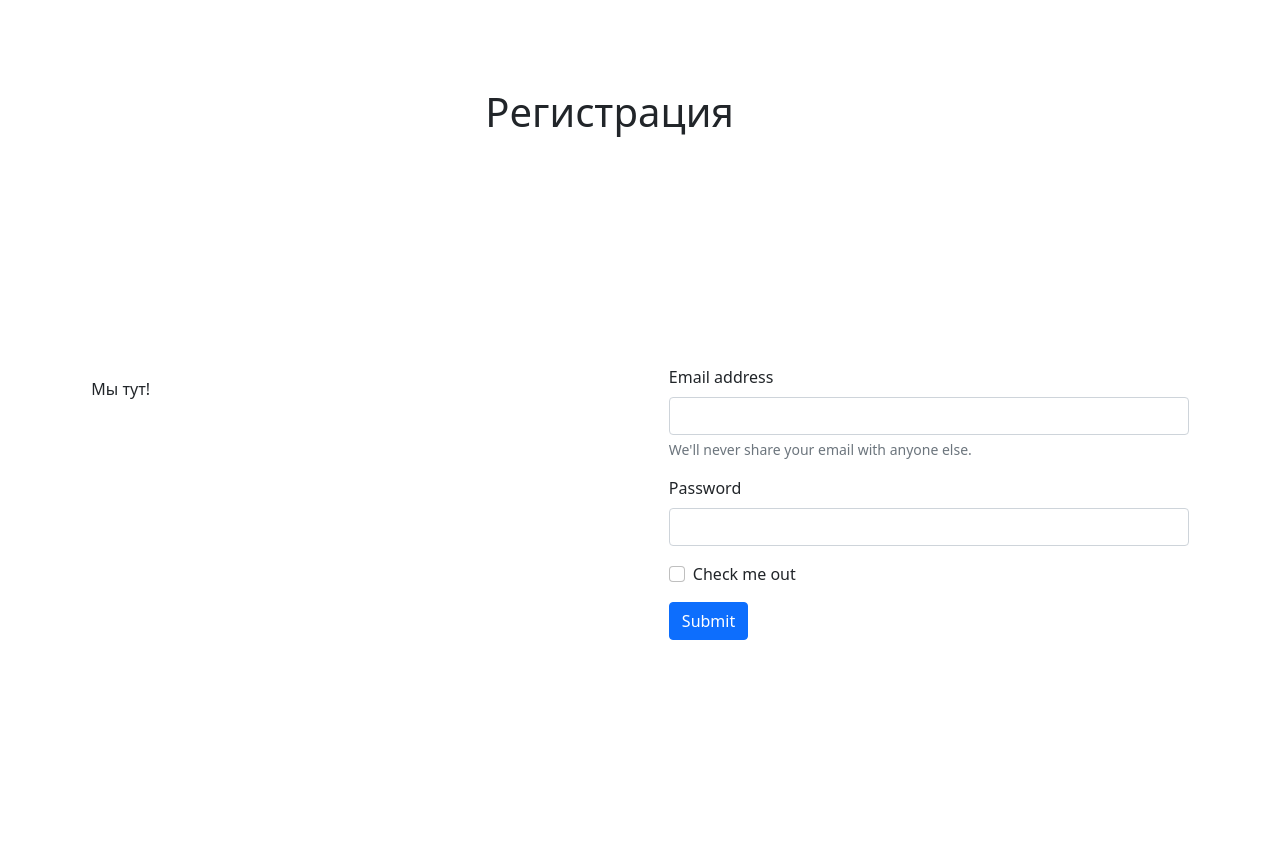
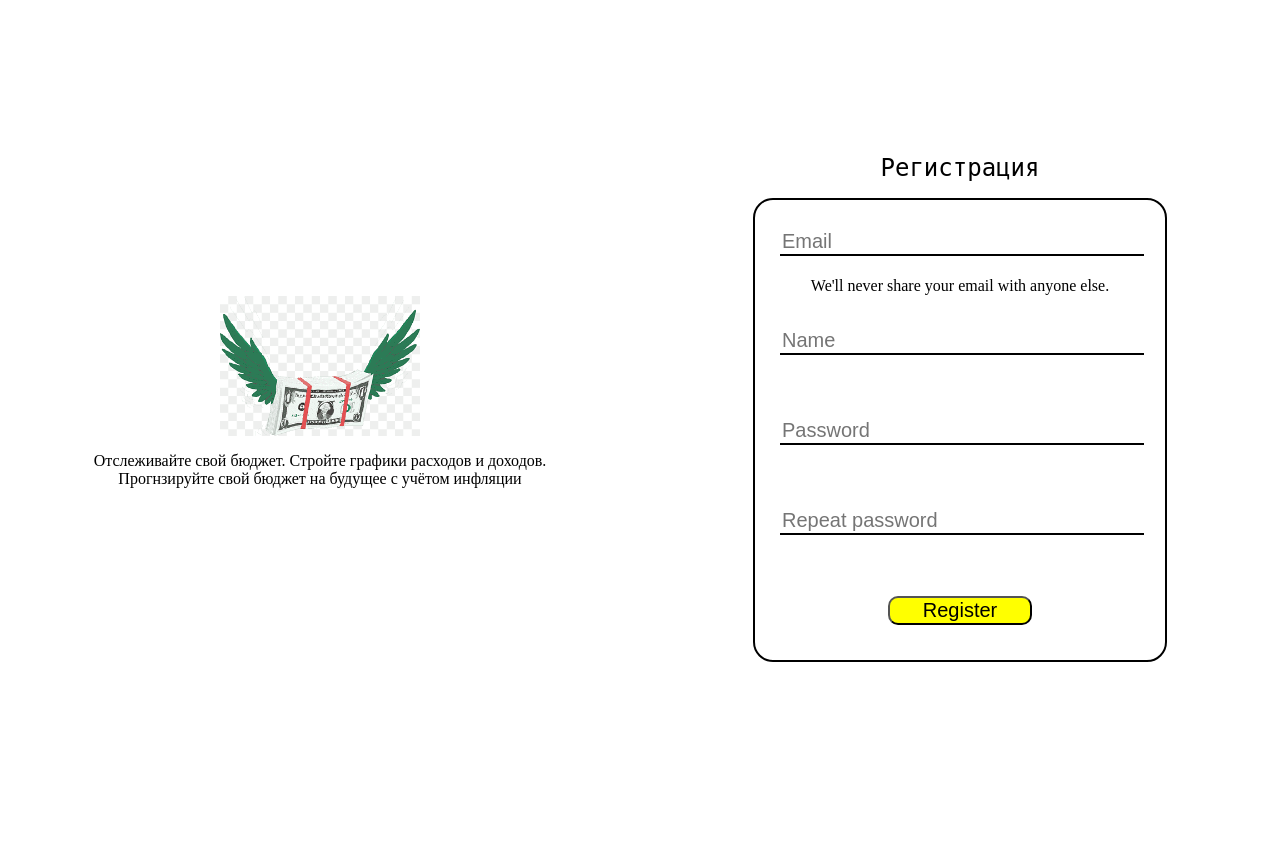
Before and after one commit to 08-06-a-05/project-g, a Django app: page /main_page/registration in a window 1280 px wide. After the commit the page ends 662 px from the top, so only its background shows below. Run offline with Django 4.2, Linux system fonts and the light colour scheme.

Commit message:
Registration page ready to work

```diff
--- a/Moneysite/Moneysite/settings.py
+++ b/Moneysite/Moneysite/settings.py
@@ -120,6 +120,10 @@ USE_TZ = True
 
 STATIC_URL = 'static/'
 
+STATICFILES_DIRS=[
+    os.path.join(BASE_DIR,'static'),
+]
+
 # Default primary key field type
 # https://docs.djangoproject.com/en/4.0/ref/settings/#default-auto-field
 
--- a/Moneysite/main_page/static/css/registration_page.css
+++ b/Moneysite/main_page/static/css/registration_page.css
@@ -1,36 +1,117 @@
+html {
+    position: absolute;
+    top: 0;
+    bottom: 0;
+    left: 0;
+    right: 0;
+    min-height: 100%;
+}
+
+body {
+    min-height: 100%;
+    margin: 0;
+}
+
 .root{
-    display:block;
-    width:auto;
-    margin:2.5%;
+    display:flex;
     flex-direction: row;
-    height:100vh;
+    min-height: 100vh;
+    min-width: 300px;
+}
 
+.registration_container{
+    display: flex;
+    width:50%;
+    margin: auto;
+    flex-direction: column;
+    height:100%;
 }
-.desc_and_reg{
+
+.information_container{
     display: flex;
-    width:auto;
-    margin:2.5%;
-    flex-direction: row;
-    height:70%;
+    width:50%;
+    margin: auto;
+    flex-direction: column;
+    height:100%;
 }
+
 .name{
-    width:90%;
-    height:20%;
-    margin: 2.5%;
+    font-size: 24px;
+    font-family: monospace;
+    margin: 16px auto;
+}
+
+.registration_form{
+    width:400px;
+    border: 2px solid black;
+    padding:5px;
+    border-radius: 20px;
+    height:450px;
     display: flex;
-}
-.text{
+    flex-direction: column;
     margin:auto;
 }
-.registration_container{
-    min-height: 250px;
-    display: block;
-    width:45%;
+
+.mb-3{
+    margin: 0 auto;
+    width:90%;
+    display: flex;
+    flex-direction: column;
+    height: 20%;
+}
+
+.form-control{
+    border:0;
+    box-shadow: 0 2px 0 0 black;
+    outline:none;
     margin: auto;
+    width: 100%;
+    font-size: 20px;
+}
+.form-control:focus{
+    box-shadow: 0 2px 0 0 red;
+}
+.form-text{
+    margin: 0 auto;
+}
+.registration_button{
+    font-size: 20px;
+    width:40%;
+    margin: auto;
+    background-color: yellow;
+    border-radius: 10px;
+}
+
+.logo{
+    width: 200px;
+    height: auto;
+    margin: auto;
+}
+.description{
+    font-size: 16px;
+    text-align: center;
+    margin: 16px 50px;
+}
+
+@media screen and (max-width:1000px)
+{
+    .information_container{
+        display: none;
+    }
+    .registration_container{
+        width: 100%;
+    }
 }
 @media screen and (max-width:450px)
 {
-    .desc_and_reg{
-        flex-direction: column;
+    .information_container{
+        display: none;
     }
+    .registration_container{
+        width: 100%;
+    }
+    .registration_form{
+        width:85vw;
+    }
+
 }
--- a/Moneysite/main_page/templates/registration_page.html
+++ b/Moneysite/main_page/templates/registration_page.html
@@ -11,31 +11,30 @@
 
 {% block content %}
     <div class="root">
-        <div class="name">
-            <h1 class="text">Регистрация</h1>
-        </div>
-        <div class=desc_and_reg>
-            <div class="registration_container">
-                <p class="description">Мы тут!</p>
+        <div class="information_container">
+            <img class="logo" src="{% static 'logo.png' %}" alt="Упс... Кажется, картинка где-то потерялась. Мы скоро все исправим">
+            <p class="description">Отслеживайте свой бюджет. Стройте графики расходов и доходов. Прогнзируйте свой бюджет на будущее с учётом инфляции</p>
         </div>
         <div class="registration_container">
-                <form action="POST" name="registration_form">
+            <p class="name">Регистрация</p>
+            <form class="registration_form" action="POST" name="registration_form">
                 <div class="mb-3">
-                    <label for="exampleInputEmail1" class="form-label">Email address</label>
-                    <input type="email" class="form-control" id="exampleInputEmail1" aria-describedby="emailHelp">
+                    <input type="email" class="form-control" id="exampleInputEmail1" aria-describedby="emailHelp" placeholder="Email">
                     <div id="emailHelp" class="form-text">We'll never share your email with anyone else.</div>
                 </div>
                 <div class="mb-3">
-                    <label for="exampleInputPassword1" class="form-label">Password</label>
-                    <input type="password" class="form-control" id="exampleInputPassword1">
+                    <input type="name" class="form-control" id="exampleInputPassword1" placeholder="Name">
                     </div>
-                    <div class="mb-3 form-check">
-                    <input type="checkbox" class="form-check-input" id="exampleCheck1">
-                    <label class="form-check-label" for="exampleCheck1">Check me out</label>
+                <div class="mb-3">
+                    <input type="password" class="form-control" id="exampleInputPassword1" placeholder="Password">
                 </div>
-                    <button type="submit" class="btn btn-primary">Submit</button>
+                <div class="mb-3">
+                    <input type="password" class="form-control" id="exampleInputPassword1" placeholder="Repeat password">
+                </div>
+                <div class="mb-3">
+                    <button type="submit" class="registration_button">Register</button>
+                </div>
             </form>
         </div>
     </div>
-    </div>
 {% endblock %}
--- a/Moneysite/templates/base.html
+++ b/Moneysite/templates/base.html
@@ -6,7 +6,7 @@
         <meta charset="UTF-8">
         <meta http-equiv="X-UA-Compatible" content="IE=edge">
         <meta name="viewport" content="width=device-width, initial-scale=1.0">
-        <link href="https://cdn.jsdelivr.net/npm/bootstrap@5.1.3/dist/css/bootstrap.min.css" rel="stylesheet" integrity="sha384-1BmE4kWBq78iYhFldvKuhfTAU6auU8tT94WrHftjDbrCEXSU1oBoqyl2QvZ6jIW3" crossorigin="anonymous">
+        <!--<link href="https://cdn.jsdelivr.net/npm/bootstrap@5.1.3/dist/css/bootstrap.min.css" rel="stylesheet" integrity="sha384-1BmE4kWBq78iYhFldvKuhfTAU6auU8tT94WrHftjDbrCEXSU1oBoqyl2QvZ6jIW3" crossorigin="anonymous">-->
         {% block localCssLink %} {% endblock %}
         <title>{% block name %} {% endblock %}</title>
     </head>
```
Also changed, not shown: Moneysite/static/logo.png (added), Moneysite/static/logo2.jpg (added), Moneysite/static/logo3.png (added). Lines whose indentation alone changed are shown as unchanged.
